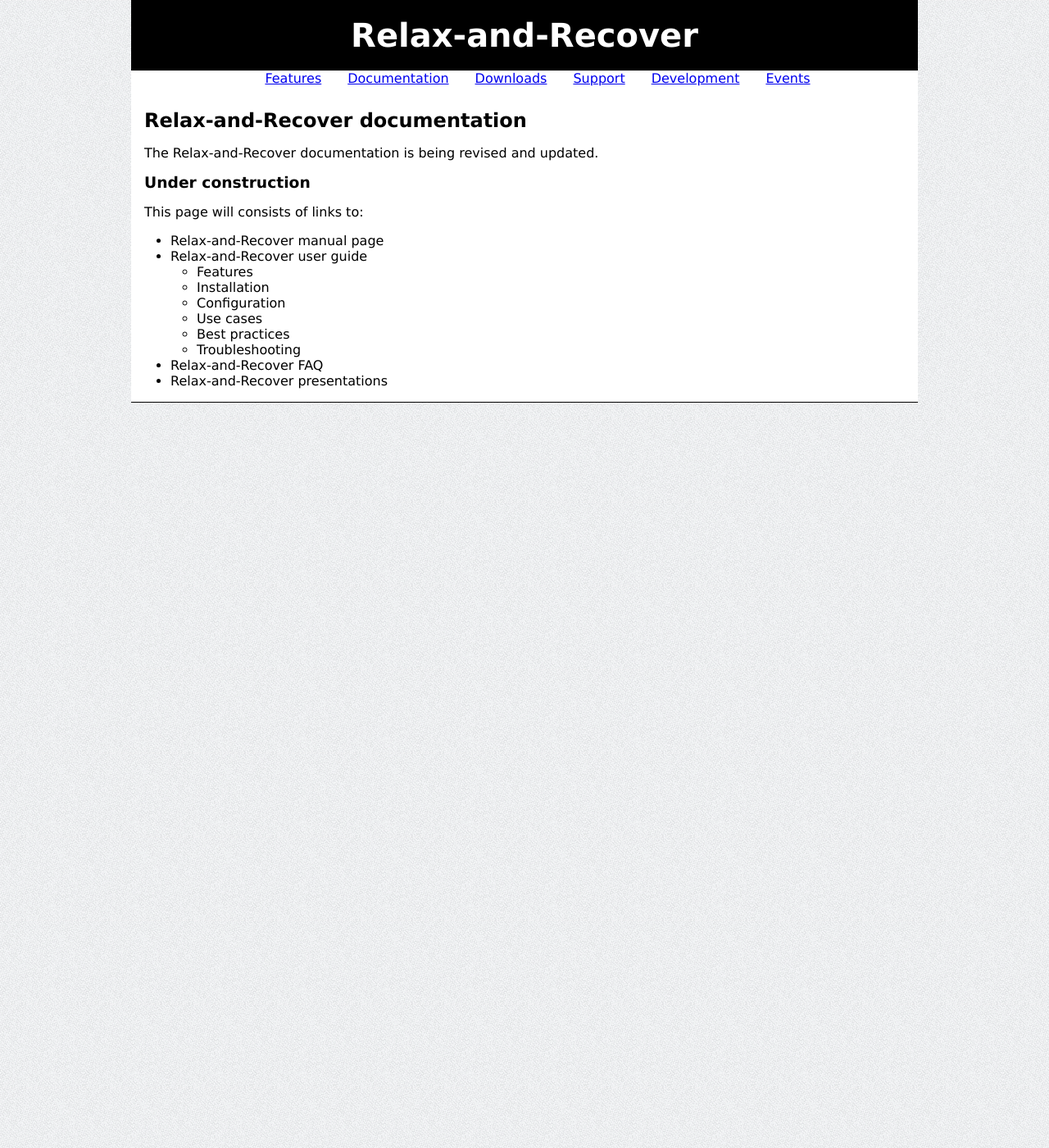
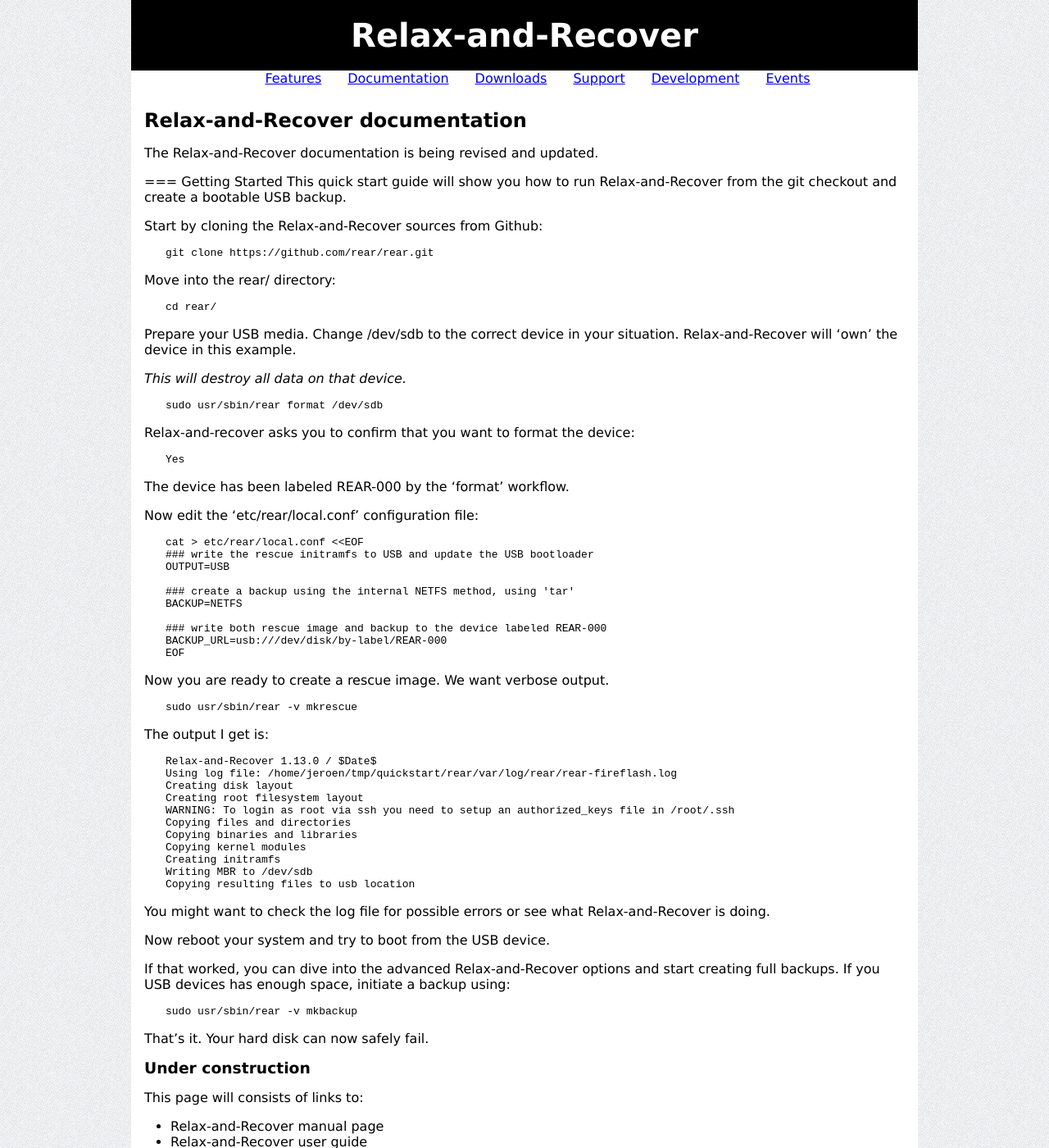
Before and after one commit to rear/rear.github.com, a Jekyll site: the page built from documentation/index.md, in a window 1280 px wide and 1400 px high. Shown: the whole window at 82% size. Built offline with Jekyll 4.4.1, drawn with Linux system fonts in a browser that asks for light colours; comment, search, counter and statistics services are not loaded.

Commit message:
Add quick start to documentation.

```diff
--- a/documentation/index.md
+++ b/documentation/index.md
@@ -6,6 +6,74 @@
 ## Relax-and-Recover documentation
 The Relax-and-Recover documentation is being revised and updated.
 
+=== Getting Started
+This quick start guide will show you how to run Relax-and-Recover from the git
+checkout and create a bootable USB backup.
+
+Start by cloning the Relax-and-Recover sources from Github:
+
+    git clone https://github.com/rear/rear.git
+
+Move into the rear/ directory:
+
+    cd rear/
+
+Prepare your USB media. Change /dev/sdb to the correct device in your situation.
+Relax-and-Recover will 'own' the device in this example.
+
+*This will destroy all data on that device.*
+
+    sudo usr/sbin/rear format /dev/sdb
+
+Relax-and-recover asks you to confirm that you want to format the device:
+
+    Yes
+
+The device has been labeled REAR-000 by the 'format' workflow.
+
+Now edit the 'etc/rear/local.conf' configuration file:
+
+    cat > etc/rear/local.conf <<EOF
+    ### write the rescue initramfs to USB and update the USB bootloader
+    OUTPUT=USB
+
+    ### create a backup using the internal NETFS method, using 'tar'
+    BACKUP=NETFS
+
+    ### write both rescue image and backup to the device labeled REAR-000
+    BACKUP_URL=usb:///dev/disk/by-label/REAR-000
+    EOF
+
+Now you are ready to create a rescue image. We want verbose output.
+
+    sudo usr/sbin/rear -v mkrescue
+
+The output I get is:
+
+    Relax-and-Recover 1.13.0 / $Date$
+    Using log file: /home/jeroen/tmp/quickstart/rear/var/log/rear/rear-fireflash.log
+    Creating disk layout
+    Creating root filesystem layout
+    WARNING: To login as root via ssh you need to setup an authorized_keys file in /root/.ssh
+    Copying files and directories
+    Copying binaries and libraries
+    Copying kernel modules
+    Creating initramfs
+    Writing MBR to /dev/sdb
+    Copying resulting files to usb location
+
+You might want to check the log file for possible errors or see what
+Relax-and-Recover is doing.
+
+Now reboot your system and try to boot from the USB device.
+
+If that worked, you can dive into the advanced Relax-and-Recover options and
+start creating full backups. If you USB devices has enough space, initiate a
+backup using:
+
+    sudo usr/sbin/rear -v mkbackup
+
+That's it. Your hard disk can now safely fail.
 
 ### Under construction
 
```
